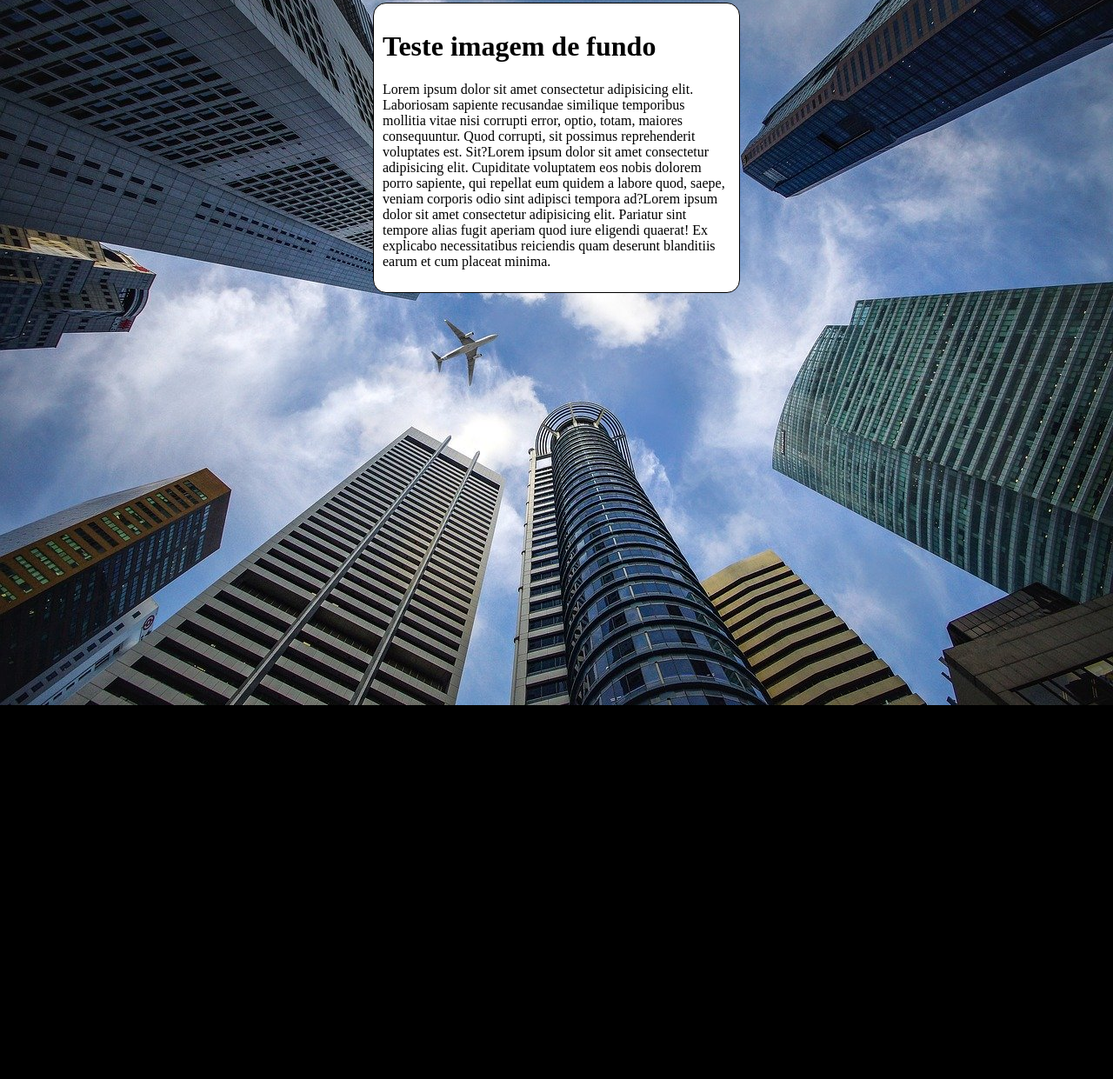
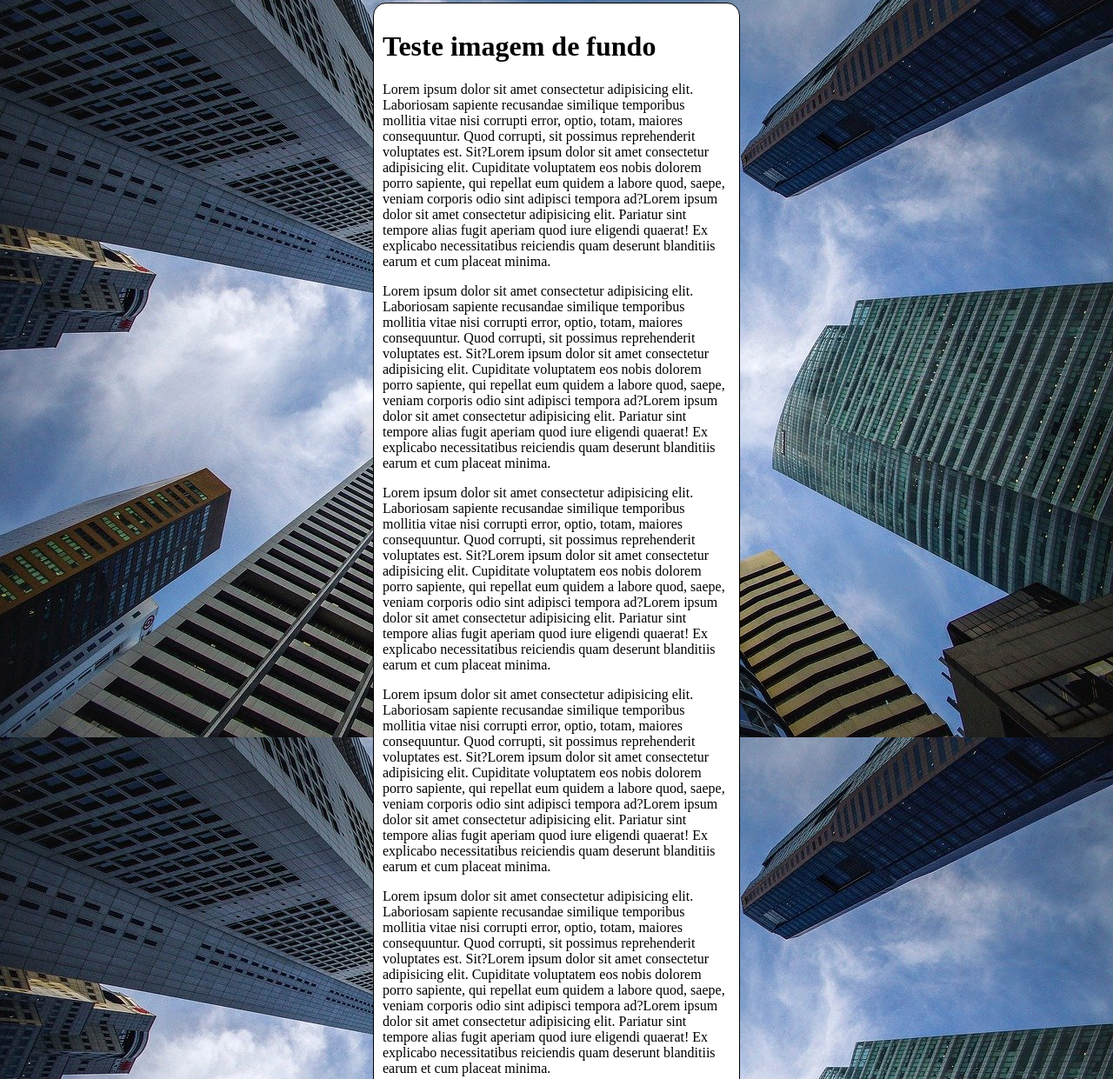
Before and after one commit to IgoDiass/html-css, a plain HTML site: page Exercicios/ex022/fundo006.html in a window 1280 px wide. Shown: the part 5-1246 px from the top of the page at 87% size. Before the commit the page ends 816 px from the top, so only its background shows below. Drawn offline with Linux system fonts and the light colour scheme.

Commit message:
atualizando o ex022

```diff
--- a/Exercicios/ex022/fundo006.html
+++ b/Exercicios/ex022/fundo006.html
@@ -11,8 +11,9 @@
             background-color: black;
             background-image: url(imagens/wallpaper002.jpg);
             background-position: center top;
-            background-repeat: no-repeat;
+            background-repeat: repeat;
             background-size: cover;
+            background-attachment: fixed;
         }
         main{
             background-color: white;
@@ -29,6 +30,18 @@
         <h1>Teste imagem de fundo</h1>
         <p>Lorem ipsum dolor sit amet consectetur adipisicing elit. Laboriosam sapiente recusandae similique temporibus mollitia vitae nisi corrupti error, optio, totam, maiores consequuntur. Quod corrupti, sit possimus reprehenderit voluptates est. Sit?Lorem ipsum dolor sit amet consectetur adipisicing elit. Cupiditate voluptatem eos nobis dolorem porro sapiente, qui repellat eum quidem a labore quod, saepe, veniam corporis odio sint adipisci tempora ad?Lorem ipsum dolor sit amet consectetur adipisicing elit. Pariatur sint tempore alias fugit aperiam quod iure eligendi quaerat! Ex explicabo necessitatibus reiciendis quam deserunt blanditiis earum et cum placeat minima.
         </p>
+        <p>Lorem ipsum dolor sit amet consectetur adipisicing elit. Laboriosam sapiente recusandae similique temporibus mollitia vitae nisi corrupti error, optio, totam, maiores consequuntur. Quod corrupti, sit possimus reprehenderit voluptates est. Sit?Lorem ipsum dolor sit amet consectetur adipisicing elit. Cupiditate voluptatem eos nobis dolorem porro sapiente, qui repellat eum quidem a labore quod, saepe, veniam corporis odio sint adipisci tempora ad?Lorem ipsum dolor sit amet consectetur adipisicing elit. Pariatur sint tempore alias fugit aperiam quod iure eligendi quaerat! Ex explicabo necessitatibus reiciendis quam deserunt blanditiis earum et cum placeat minima.
+        </p>
+        <p>Lorem ipsum dolor sit amet consectetur adipisicing elit. Laboriosam sapiente recusandae similique temporibus mollitia vitae nisi corrupti error, optio, totam, maiores consequuntur. Quod corrupti, sit possimus reprehenderit voluptates est. Sit?Lorem ipsum dolor sit amet consectetur adipisicing elit. Cupiditate voluptatem eos nobis dolorem porro sapiente, qui repellat eum quidem a labore quod, saepe, veniam corporis odio sint adipisci tempora ad?Lorem ipsum dolor sit amet consectetur adipisicing elit. Pariatur sint tempore alias fugit aperiam quod iure eligendi quaerat! Ex explicabo necessitatibus reiciendis quam deserunt blanditiis earum et cum placeat minima.
+        </p>
+        <p>Lorem ipsum dolor sit amet consectetur adipisicing elit. Laboriosam sapiente recusandae similique temporibus mollitia vitae nisi corrupti error, optio, totam, maiores consequuntur. Quod corrupti, sit possimus reprehenderit voluptates est. Sit?Lorem ipsum dolor sit amet consectetur adipisicing elit. Cupiditate voluptatem eos nobis dolorem porro sapiente, qui repellat eum quidem a labore quod, saepe, veniam corporis odio sint adipisci tempora ad?Lorem ipsum dolor sit amet consectetur adipisicing elit. Pariatur sint tempore alias fugit aperiam quod iure eligendi quaerat! Ex explicabo necessitatibus reiciendis quam deserunt blanditiis earum et cum placeat minima.
+        </p>
+        <p>Lorem ipsum dolor sit amet consectetur adipisicing elit. Laboriosam sapiente recusandae similique temporibus mollitia vitae nisi corrupti error, optio, totam, maiores consequuntur. Quod corrupti, sit possimus reprehenderit voluptates est. Sit?Lorem ipsum dolor sit amet consectetur adipisicing elit. Cupiditate voluptatem eos nobis dolorem porro sapiente, qui repellat eum quidem a labore quod, saepe, veniam corporis odio sint adipisci tempora ad?Lorem ipsum dolor sit amet consectetur adipisicing elit. Pariatur sint tempore alias fugit aperiam quod iure eligendi quaerat! Ex explicabo necessitatibus reiciendis quam deserunt blanditiis earum et cum placeat minima.
+        </p>
+        <p>Lorem ipsum dolor sit amet consectetur adipisicing elit. Laboriosam sapiente recusandae similique temporibus mollitia vitae nisi corrupti error, optio, totam, maiores consequuntur. Quod corrupti, sit possimus reprehenderit voluptates est. Sit?Lorem ipsum dolor sit amet consectetur adipisicing elit. Cupiditate voluptatem eos nobis dolorem porro sapiente, qui repellat eum quidem a labore quod, saepe, veniam corporis odio sint adipisci tempora ad?Lorem ipsum dolor sit amet consectetur adipisicing elit. Pariatur sint tempore alias fugit aperiam quod iure eligendi quaerat! Ex explicabo necessitatibus reiciendis quam deserunt blanditiis earum et cum placeat minima.
+        </p>
+        <p>Lorem ipsum dolor sit amet consectetur adipisicing elit. Laboriosam sapiente recusandae similique temporibus mollitia vitae nisi corrupti error, optio, totam, maiores consequuntur. Quod corrupti, sit possimus reprehenderit voluptates est. Sit?Lorem ipsum dolor sit amet consectetur adipisicing elit. Cupiditate voluptatem eos nobis dolorem porro sapiente, qui repellat eum quidem a labore quod, saepe, veniam corporis odio sint adipisci tempora ad?Lorem ipsum dolor sit amet consectetur adipisicing elit. Pariatur sint tempore alias fugit aperiam quod iure eligendi quaerat! Ex explicabo necessitatibus reiciendis quam deserunt blanditiis earum et cum placeat minima.
+        </p>
     </main>
 </body>
 </html>
```
